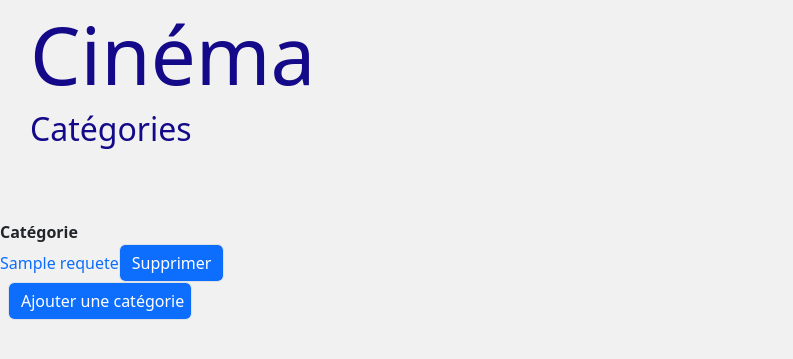
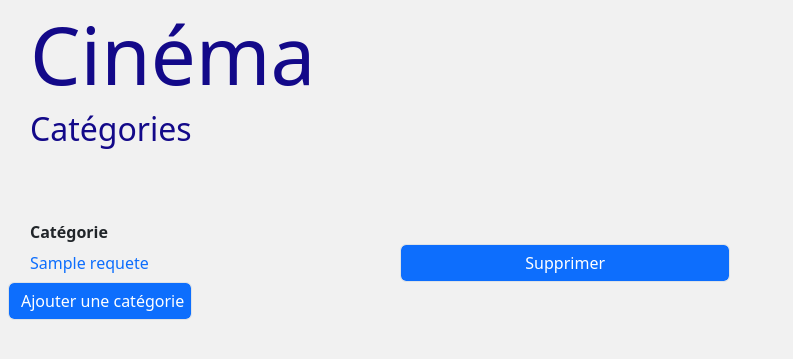
Before and after one commit to yah422/CINEMA, a PHP site: template view/categorie/listCategories.php in a window 1280 px wide. Shown: the part 194-553 px from the top of the page, without its empty margins (0-793 px from the left). Run offline with PHP 8.4, Linux system fonts and the light colour scheme; the template is opened without the code that fills it: most values are stand-ins (such as "Sample title", 1, 10 or a date in 2020).

Commit message:
add style

```diff
--- a/view/acteur/listActeurs.php
+++ b/view/acteur/listActeurs.php
@@ -5,7 +5,7 @@ $acteurs = $requete -> fetchAll();
 
 ?>
 
-<table class="uk-table uk-table-striped">
+<table style="background: #f1f1f1; width:700px; margin-left: 30px;">
     <thead>
         <tr>
             <th> Acteurs </th>
--- a/view/categorie/listCategories.php
+++ b/view/categorie/listCategories.php
@@ -1,6 +1,6 @@
 <?php ob_start(); ?>
 <!-- Cette ligne commence la temporisation de la sortie -->
-<table class="uk-table uk-table-striped">
+<table style="background: #f1f1f1; width:700px; margin-left: 30px;">
     <thead>
         <tr>
             <th>Catégorie</th>
--- a/view/realisateur/listRealisateurs.php
+++ b/view/realisateur/listRealisateurs.php
@@ -5,7 +5,7 @@ $realisateurs = $requete->fetchAll();
 ?>
 
 <!-- Mise en place d'une table pour représenter la base de données -->
-<table class="uk-table uk-table-striped">
+<table style="background: #f1f1f1; width:700px; margin-left: 30px;">
     <thead>
         <tr>
             <th> Réalisateur </th>
--- a/view/role/listRoles.php
+++ b/view/role/listRoles.php
@@ -3,7 +3,7 @@
 ?>
 
 
-<table class="uk-table uk-table-striped">
+<table style="background: #f1f1f1; width:700px; margin-left: 30px;">
     <thead>
         <tr>
             <th> Rôle </th>
```
